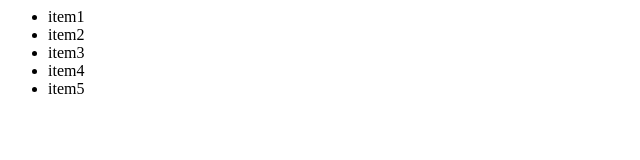
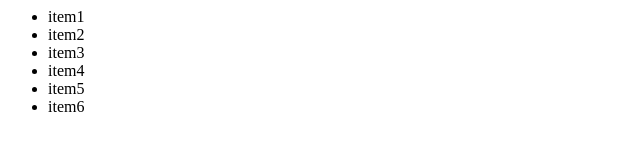
Before and after one commit to ankitud/learningGithub, a plain HTML site: page index.html in a window 1280 px wide. Shown: the full height of the page, 0-640 px from the left. Drawn offline with Linux system fonts and the light colour scheme.

Commit message:
Updated README and index

```diff
--- a/index.html
+++ b/index.html
@@ -1,7 +1,14 @@
+<html>
+    <body>
+        <div>
             <ul>
                 <li>item1</li>
                 <li>item2</li>
                 <li>item3</li>
                 <li>item4</li>
                 <li>item5</li>
+                <li>item6</li>
             </ul>
+        </div>
+    </body>
+</html>
```
Also changed, not shown: 1 other file. Lines whose indentation alone changed are shown as unchanged.
